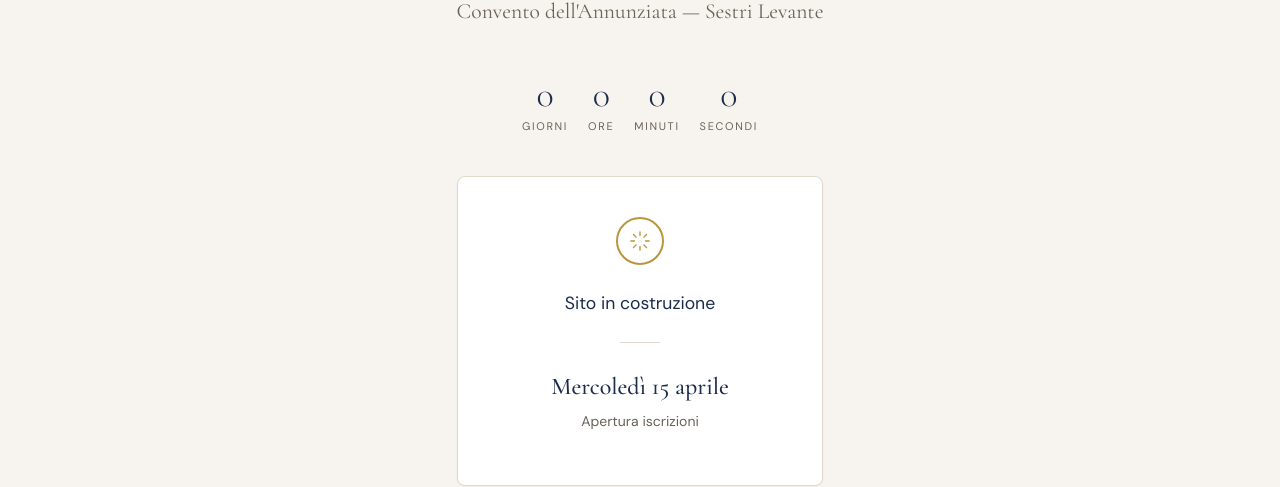
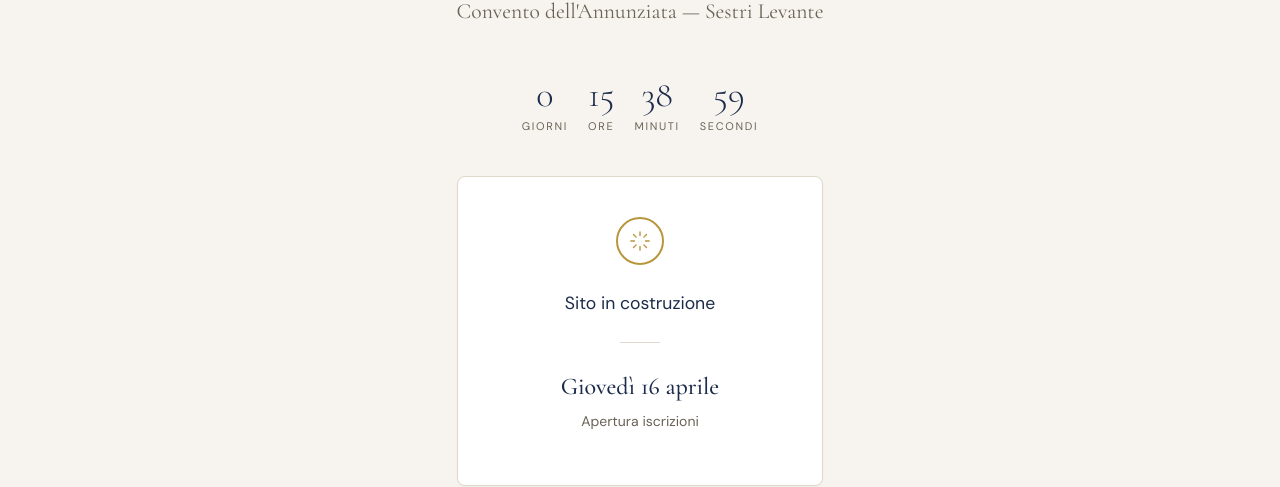
Before and after one commit to landoxfpv/cedif-coming-soon, a plain HTML site: page index.html in a window 1280 px wide. Shown: the part 301-788 px from the top of the page. Drawn offline with nearby package versions, Linux system fonts and the light colour scheme.

Commit message:
Update date to April 16 in index.html

```diff
--- a/index.html
+++ b/index.html
@@ -285,7 +285,7 @@
         </div>
         <p>Sito in costruzione</p>
         <div class="divider"></div>
-        <p class="date">Mercoledì 15 aprile</p>
+        <p class="date">Giovedì 16 aprile</p>
         <p class="date-note">Apertura iscrizioni</p>
       </div>
 
@@ -304,7 +304,7 @@
 
   <script>
     (function() {
-      var target = new Date('2026-04-15T00:00:00+02:00');
+      var target = new Date('2026-04-16T12:00:00+02:00');
 
       function update() {
         var now = new Date();
```
